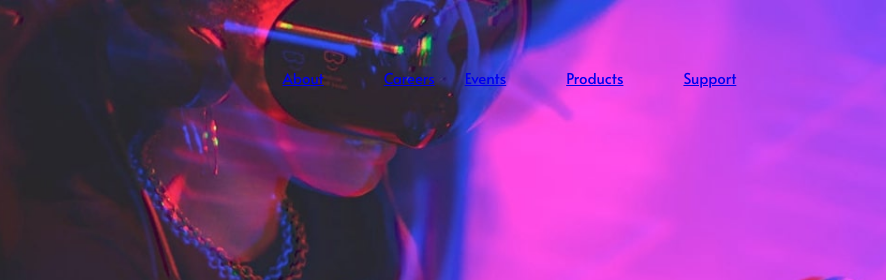
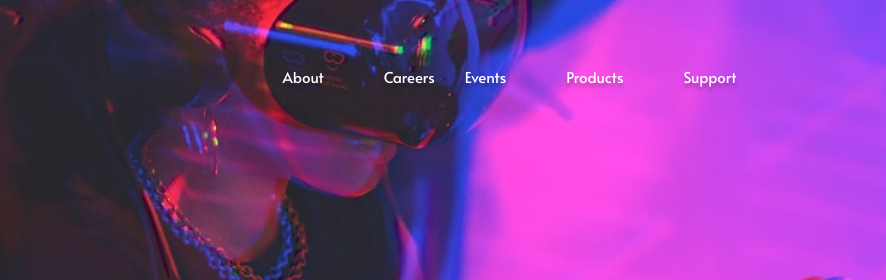
Before and after one commit to Glenda9031/Loop_Studios_Landing_Page, a plain HTML site: page index.html in a window 1280 px wide. Shown: the top 280 px of the page, 394-1280 px from the left. Drawn offline with Linux system fonts and the light colour scheme.

Commit message:
Update style.css

```diff
--- a/css/style.css
+++ b/css/style.css
@@ -73,3 +73,18 @@ nav ul,
     justify-content: flex-end;
     gap: 2rem;
 }
+
+nav ul li,
+.footer-left ul li {
+    list-style: none;
+}
+
+nav ul li a,
+.footer-left ul li a {
+    position: relative;
+    color: var(--white);
+    line-height: 1.5625rem;
+    font-weight: 400;
+    text-decoration: none;
+    text-shadow: 0 .25rem .25rem rgba(0, 0, 0, 0.25);
+}
```
